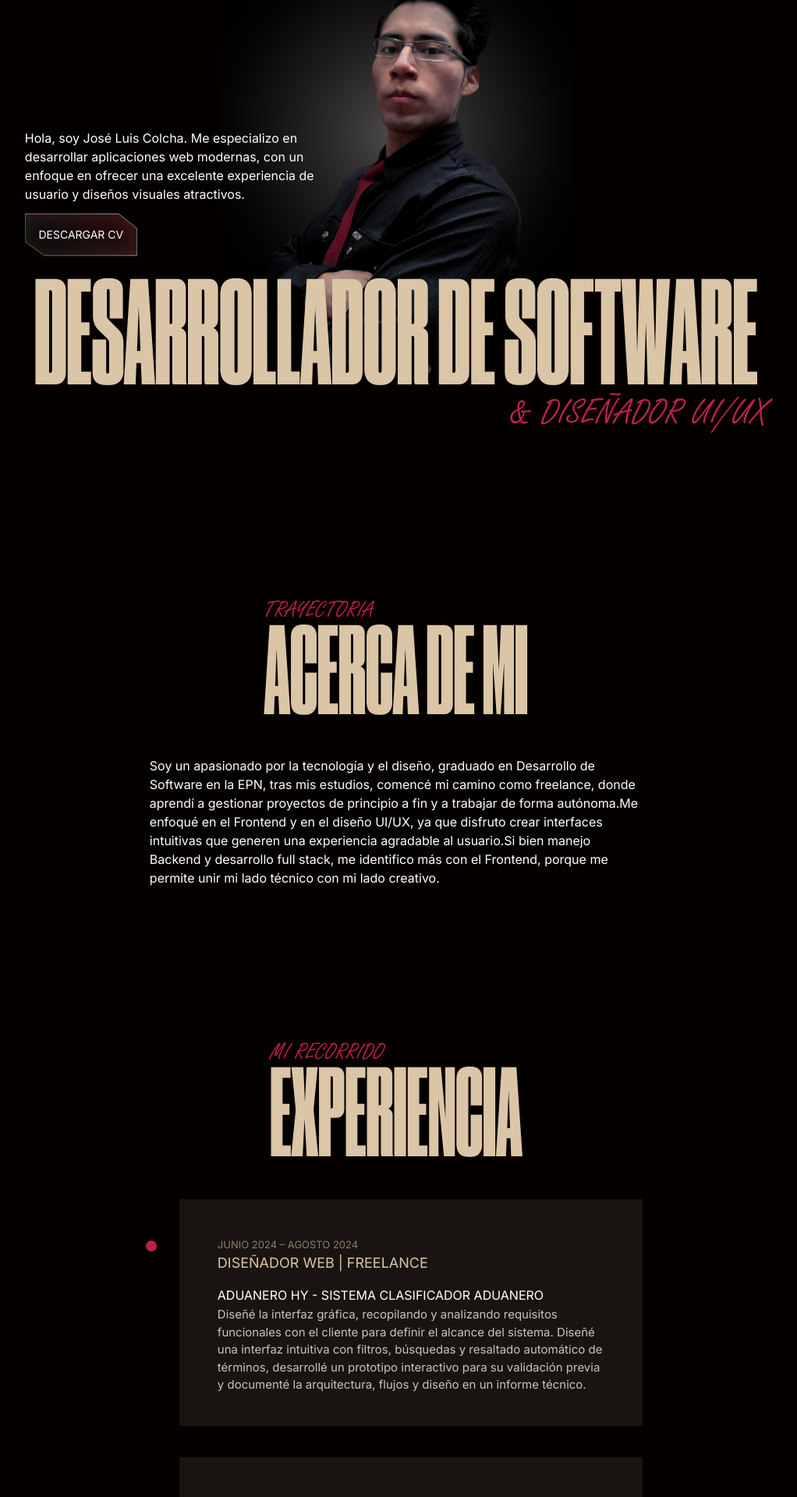
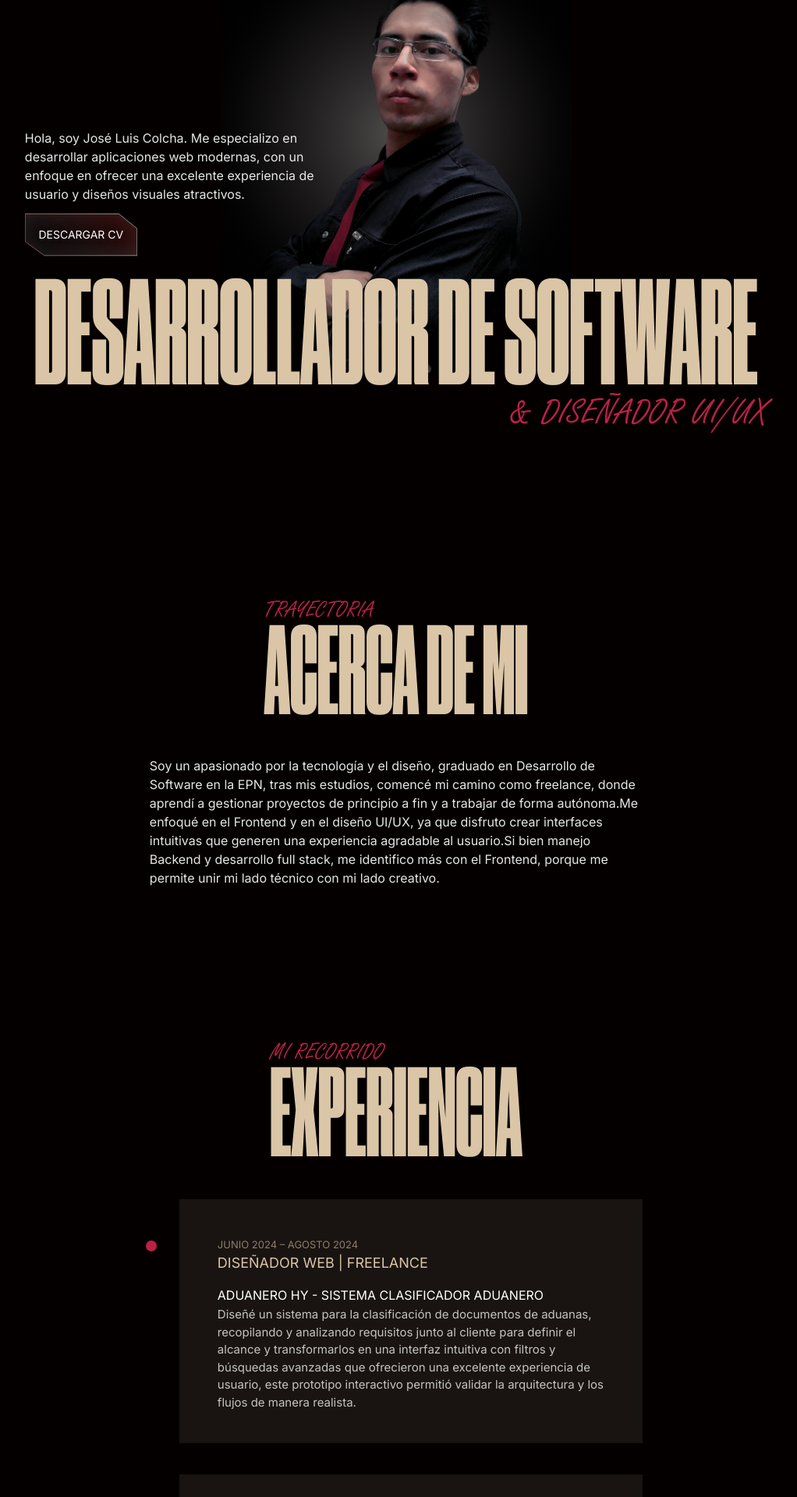
Before and after one commit to JoseLuisColcha/portfoliov2, a React (Vite) app: page / in a window 1280 px wide. Shown: the part 229-2149 px from the top of the page at 78% size, without its empty margins (132-1154 px from the left). Built offline with nearby package versions, Linux system fonts and the light colour scheme.

Commit message:
update description's project

```diff
--- a/src/components/AboutMe.jsx
+++ b/src/components/AboutMe.jsx
@@ -10,7 +10,7 @@ export const AboutMe = () => {
 
       <p
         ref={paragraphRef}
-        className="font-inter px-10 sm:px-10 md:px-20 lg:px-40 text-start text-sm sm:text-base"
+        className="font-inter px-10 sm:px-10 md:px-20 lg:px-40 text-start text-sm sm:text-base text-white/90"
       >
         Soy un apasionado por la tecnología y el diseño, graduado en Desarrollo
         de Software en la EPN, tras mis estudios, comencé mi camino como
--- a/src/components/ExperienceCards.jsx
+++ b/src/components/ExperienceCards.jsx
@@ -11,7 +11,7 @@ export const ExperienceCards = () => {
       company: 'ADUANERO HY - SISTEMA CLASIFICADOR ADUANERO',
       duration: 'JUNIO 2024 – AGOSTO 2024',
       description:
-        'Diseñé la interfaz gráfica, recopilando y analizando requisitos funcionales con el cliente para definir el alcance del sistema. Diseñé una interfaz intuitiva con filtros, búsquedas y resaltado automático de términos, desarrollé un prototipo interactivo para su validación previa y documenté la arquitectura, flujos y diseño en un informe técnico.',
+        'Diseñé un sistema para la clasificación de documentos de aduanas, recopilando y analizando requisitos junto al cliente para definir el alcance y transformarlos en una interfaz intuitiva con filtros y búsquedas avanzadas que ofrecieron una excelente experiencia de usuario, este prototipo interactivo permitió validar la arquitectura y los flujos de manera realista.',
     },
     {
       title: 'DESARROLLADOR FRONTEND | FREELANCE',
--- a/src/components/HeroSection.jsx
+++ b/src/components/HeroSection.jsx
@@ -91,7 +91,7 @@ export const HeroSection = () => {
 
       <div
         ref={spothLightRef}
-        className="absolute inset-0 m-auto bg-radial  size-[420px] sm:size-[450px] from-white/30 via-bramd/10 to-black"
+        className="absolute inset-0 m-auto bg-radial  size-[420px] sm:size-[450px] from-white/30 to-black"
       ></div>
       <div
         ref={imageRef}
@@ -117,7 +117,7 @@ export const HeroSection = () => {
           ref={introRef}
           className=" max-w-full sm:max-w-[40%] md:max-w-[40%] lg:max-w-[40%] space-y-3 mx-auto sm:mx-0"
         >
-          <p className="hero-intro-item font-inter text-sm sm:text-base text-left">
+          <p className="hero-intro-item font-inter  text-white/90 text-sm sm:text-base text-left">
             Hola, soy José Luis Colcha. Me especializo en desarrollar
             aplicaciones web modernas, con un enfoque en ofrecer una excelente
             experiencia de usuario y diseños visuales atractivos.
```
